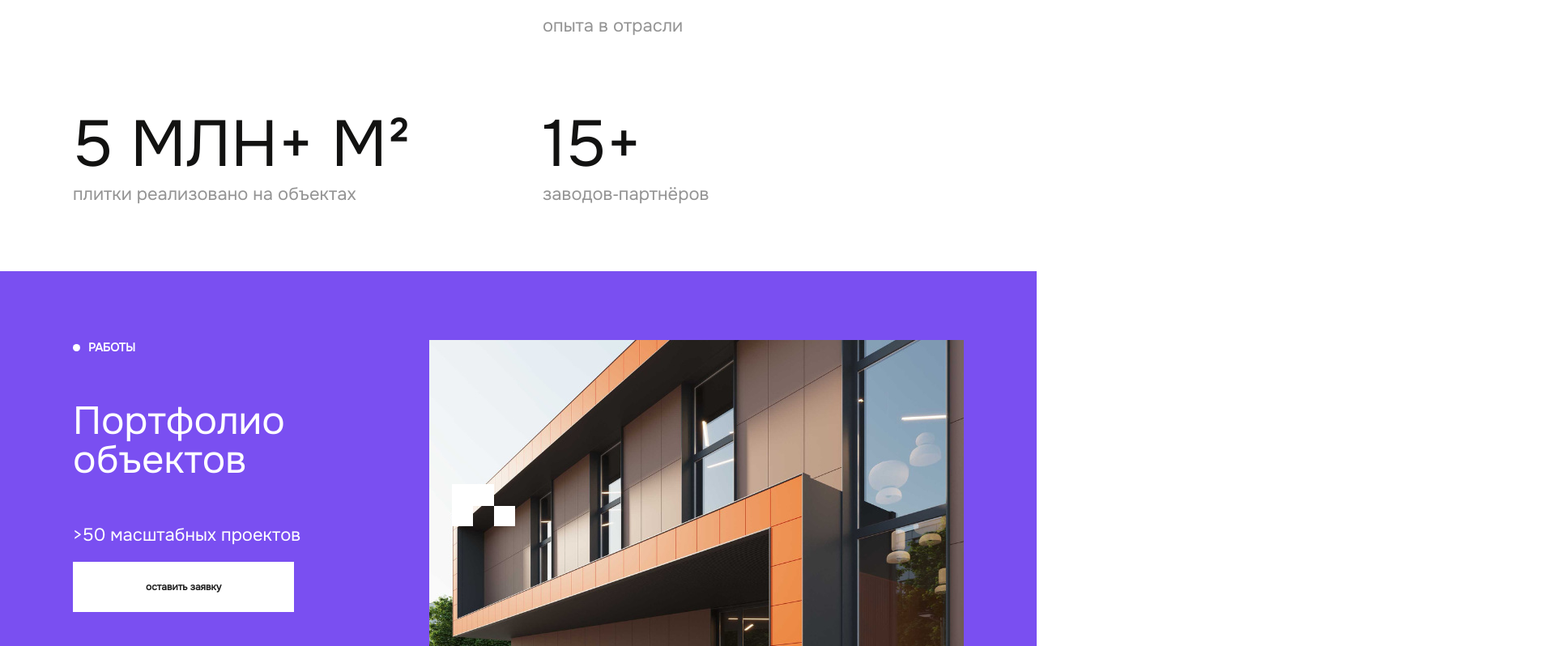
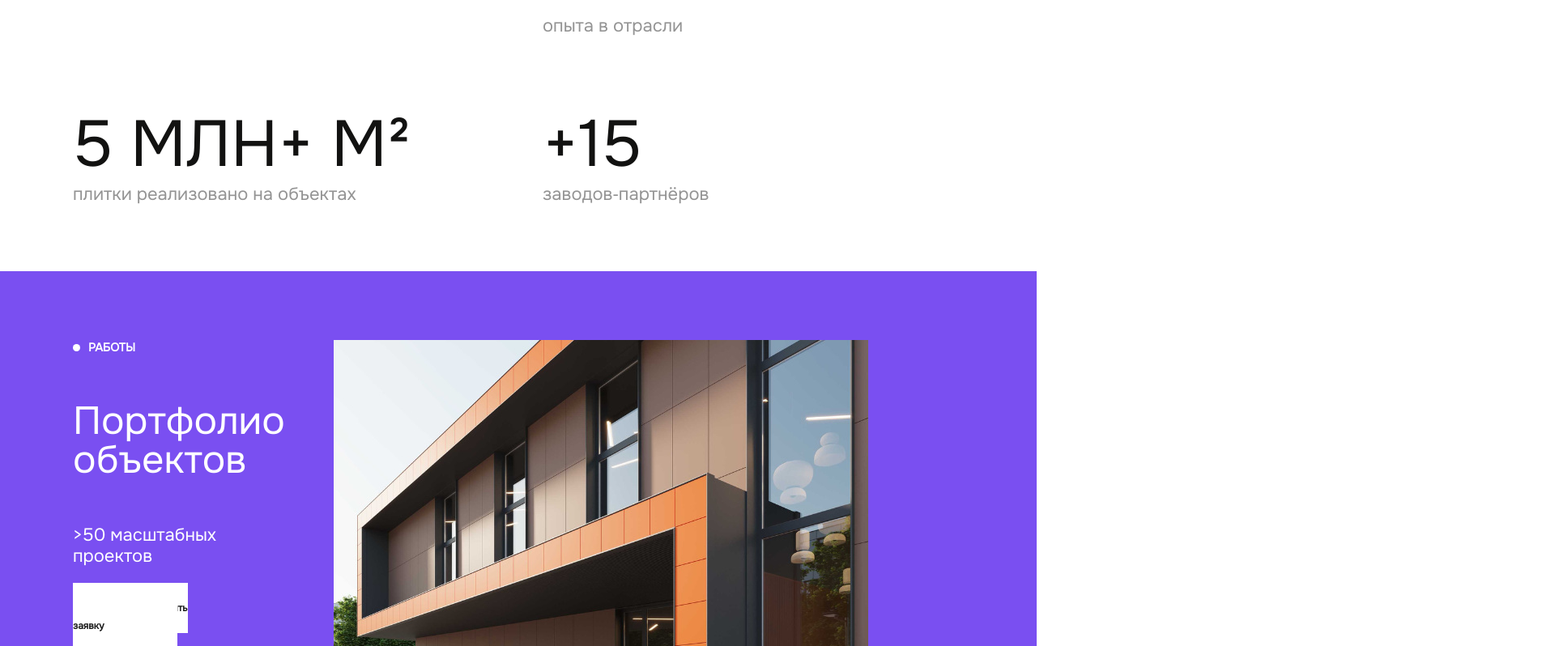
Before and after one commit to klavrenuk/nika, a Vue app: page / in a window 1280 px wide. Shown: the part 1702-2500 px from the top of the page at 81% size, 1920 px wide, since content can reach past the window. Built offline with nearby package versions, Linux system fonts and the light colour scheme; a web font is replaced by a local one; what vue-yandex-maps would draw is missing.

Commit message:
анимации

```diff
--- a/package.json
+++ b/package.json
@@ -10,7 +10,9 @@
     "@popperjs/core": "^2.11.8",
     "bootstrap": "^5.3.7",
     "core-js": "^3.8.3",
+    "swiper": "^11.2.10",
     "vue": "^3.2.13",
+    "vue-draggable": "^2.0.6",
     "vue-yandex-maps": "^2.1.9"
   },
   "devDependencies": {
--- a/src/components/about/About.vue
+++ b/src/components/about/About.vue
@@ -1,7 +1,28 @@
 <script setup>
+import { computed, ref, onMounted } from 'vue'
+
 import AboutRight from "@/components/about/AboutRight.vue";
 import SectionName from "@/components/section/SectionName.vue";
 import AboutAchievements from "@/components/about/AboutAchievements.vue";
+
+const counter = ref(0);
+
+const text = () => {
+  const timer = setInterval(() => {
+    if (counter.value === 5) {
+      clearInterval(timer);
+      return
+    }
+
+    console.log('interval')
+    counter.value += 1;
+
+  }, 200)
+}
+
+onMounted(() => {
+  text()
+})
 </script>
 
 <template>
@@ -24,7 +45,7 @@ import AboutAchievements from "@/components/about/AboutAchievements.vue";
             </p>
           </div>
 
-          <AboutAchievements text="5 млн+ м²" description="плитки реализовано на объектах" />
+          <AboutAchievements :text="`${counter} млн+ м²`" description="плитки реализовано на объектах" />
         </div>
 
         <AboutRight />
--- a/src/components/about/AboutRight.vue
+++ b/src/components/about/AboutRight.vue
@@ -1,5 +1,33 @@
 <script setup>
 import AboutAchievements from "@/components/about/AboutAchievements.vue";
+import {onMounted, ref} from "vue";
+
+const counterYears = ref(0);
+const counterPartners = ref(0);
+
+const text = () => {
+  const timerYears = setInterval(() => {
+    if (counterYears.value === 20) {
+      clearInterval(timerYears);
+      return
+    }
+
+    counterYears.value += 1;
+  }, 200)
+
+  const timerPartners = setInterval(() => {
+    if (counterPartners.value === 15) {
+      clearInterval(timerPartners);
+      return
+    }
+
+    counterPartners.value += 1;
+  })
+}
+
+onMounted(() => {
+  text()
+})
 </script>
 
 <template>
@@ -24,8 +52,8 @@ import AboutAchievements from "@/components/about/AboutAchievements.vue";
     <img src="/images/about-people.svg" alt="" class="about-right__people" />
 
     <div class="about-right__footer d-flex align-items-center flex-wrap">
-      <AboutAchievements text="20 лет" description="опыта в отрасли" />
-      <AboutAchievements text="15+" description="заводов‑партнёров" />
+      <AboutAchievements :text="`${counterYears} лет`" description="опыта в отрасли" />
+      <AboutAchievements :text="`+${counterPartners}`" description="заводов‑партнёров" />
     </div>
   </div>
 </template>
--- a/src/components/portfolio/Portfolio.vue
+++ b/src/components/portfolio/Portfolio.vue
@@ -1,5 +1,17 @@
 <script setup>
+import { Swiper, SwiperSlide } from 'swiper/vue';
+
+import 'swiper/css';
+
 import SectionName from "@/components/section/SectionName.vue";
+
+const onSwiper = () => {
+  console.log('onSwiper')
+}
+
+const onSlideChange = () => {
+  console.log('onSlideChange')
+}
 </script>
 
 <template>
@@ -23,7 +35,17 @@ import SectionName from "@/components/section/SectionName.vue";
         </div>
 
         <div class="portfolio__right d-flex flex-column">
-          <img src="/images/portfolio-img.jpg" alt="Портфолио" />
+          <swiper
+              :slides-per-view="1"
+              :space-between="50"
+              @swiper="onSwiper"
+              @slideChange="onSlideChange"
+          >
+            <swiper-slide>
+              <img src="/images/portfolio-img.jpg" alt="Портфолио" />
+            </swiper-slide>
+            <swiper-slide>Slide 1</swiper-slide>
+          </swiper>
           <h6 class="portfolio__right__title">Автовокзал им. М.А.Шолохова</h6>
           <a class="portfolio__right__link">
             <span>подробнее</span>
```
Also changed, not shown: 1 other file (tests, documents, lock files or other folders).
